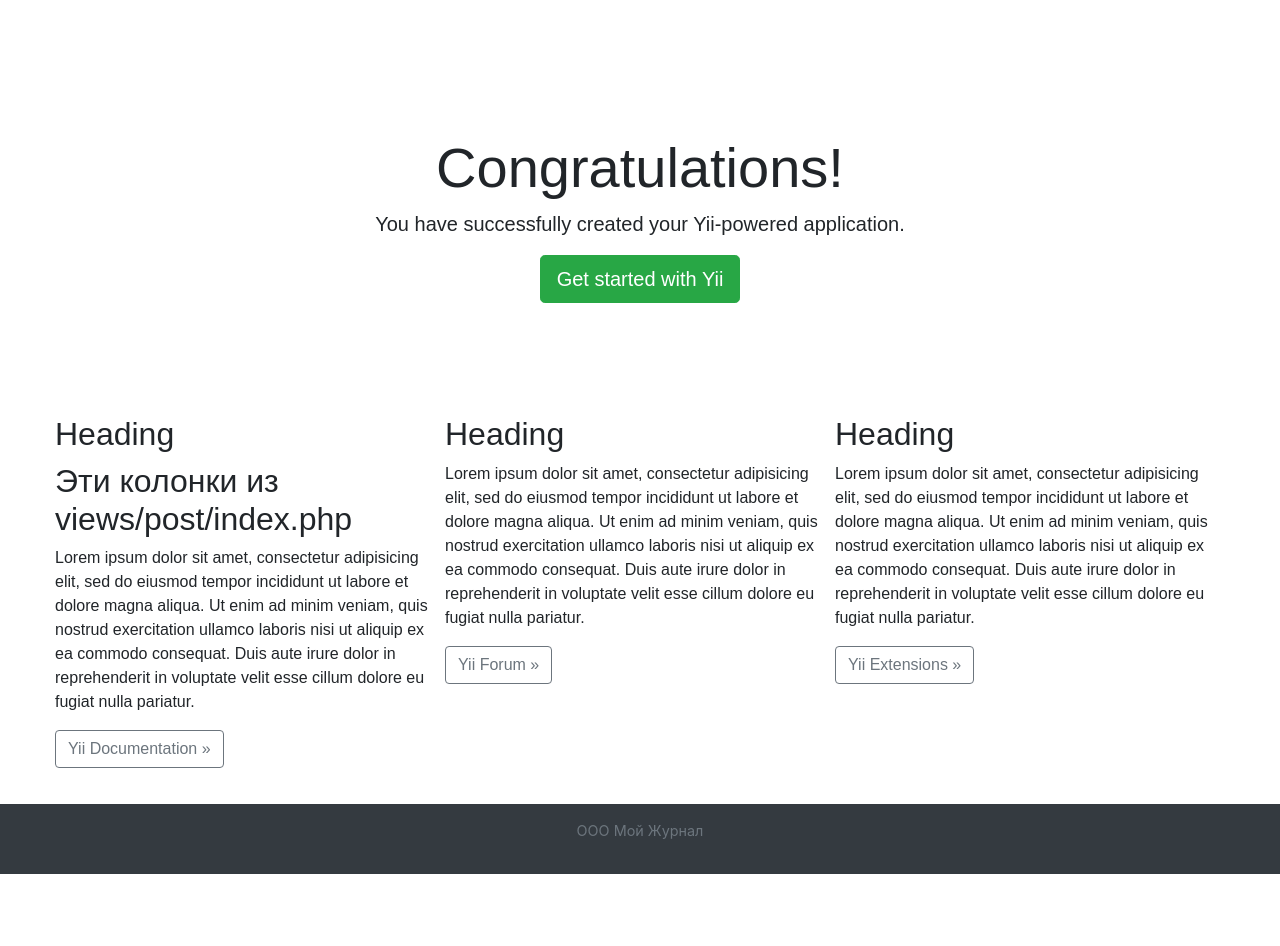
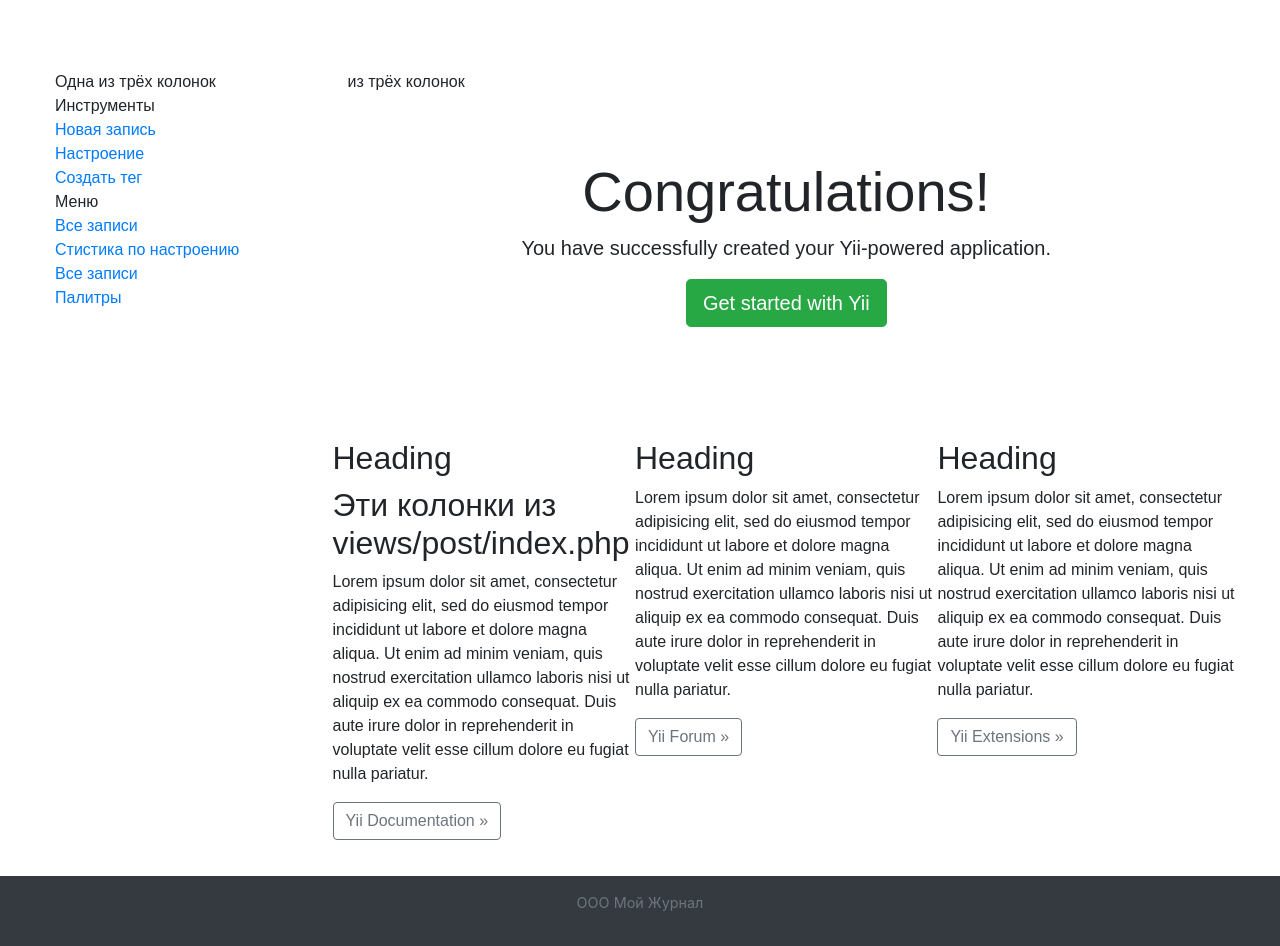
Before and after one commit to avoskadroptime/potential-octo-lamp, a Yii app: template views/site/index.php in a window 1280 px wide. Before the commit the page ends 874 px from the top, so only its background shows below. Run offline with PHP 8.4 and a stand-in for Yii, Linux system fonts and the light colour scheme; the template is opened without the code that fills it, so the values that code supplies are empty; some libraries are stand-ins or nearby versions.

Commit message:
левое менюеееееееееееее

```diff
--- a/views/layouts/main.php
+++ b/views/layouts/main.php
@@ -75,7 +75,28 @@ AppAsset::register($this);
         <!--<div class="LogonToSign_butt">
             <a type="button" class=" btn" aria-pressed="true" href="web/allPosts.php"><div>Зарегистрироваться</div></a>
         </div>-->
-       <?= $content ?>
+        <div class="row">
+            <div class="col-3 align-self-start">
+                Одна из трёх колонок
+                <div class="left-nav-inst d-flex flex-md-column">
+                    <div class="big-title">Инструменты</div>
+                    <a href="#">Новая запись</a>
+                    <a href="#">Настроение</a>
+                    <a href="#">Создать тег</a>
+                </div>
+                <div class="left-nav-Menu d-flex flex-md-column">
+                    <div class="big-title">Меню</div>
+                    <a href="#">Все записи</a>
+                    <a href="#">Стистика по настроению</a>
+                    <a href="#">Все записи</a>
+                    <a href="#">Палитры</a>
+                </div>
+            </div>
+            <div class="col-9 ">
+                 из трёх колонок
+                <?= $content ?>
+            </div>
+
 
     </div>
     <?php /*if (Yii::$app->user->isGuest){
```
